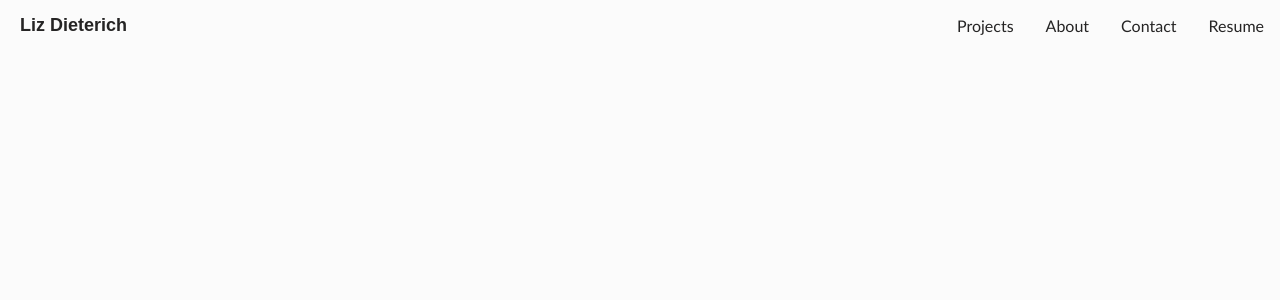
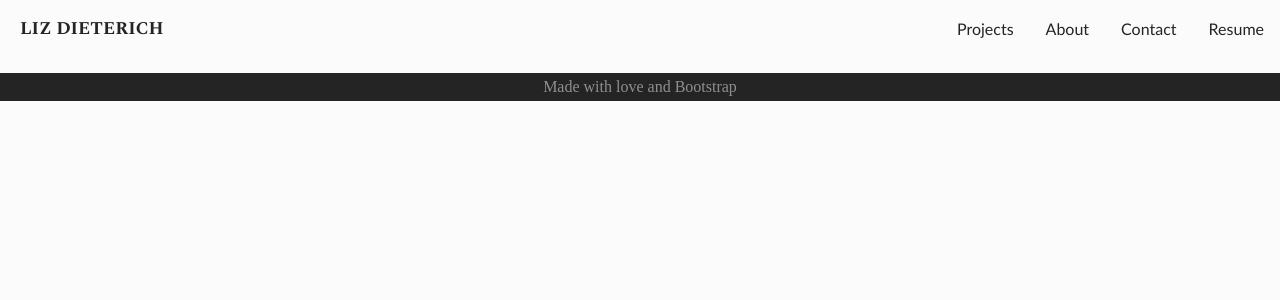
Before and after one commit to dieterichelizabeth/React-Portfolio, a React (Create React App) app: page / in a window 1280 px wide. Shown: the top 300 px of the page. Built offline with nearby package versions, Linux system fonts and the light colour scheme.

Commit message:
Adds intial Footer

```diff
--- a/public/index.html
+++ b/public/index.html
@@ -8,6 +8,22 @@
     <meta
       name="description"
       content="Web site created using create-react-app"
+    />
+    <link
+      href="https://fonts.googleapis.com/css2?family=Oswald:wght@700&display=swap"
+      rel="stylesheet"
+    />
+    <link
+      href="https://fonts.googleapis.com/css2?family=Comfortaa:wght@300&display=swap"
+      rel="stylesheet"
+    />
+    <link
+      href="https://fonts.googleapis.com/css2?family=Roboto+Mono:wght@300&display=swap"
+      rel="stylesheet"
+    />
+    <link
+      href="https://fonts.googleapis.com/css2?family=Spectral:wght@700&display=swap"
+      rel="stylesheet"
     />
     <link rel="apple-touch-icon" href="%PUBLIC_URL%/logo192.png" />
     <!--
--- a/src/App.js
+++ b/src/App.js
@@ -1,5 +1,6 @@
 import React from "react";
 import Nav from "./components/Nav";
+import Footer from "./components/Footer";
 // import logo from "./logo.svg";
 import "./App.css";
 
@@ -7,6 +8,7 @@ function App() {
   return (
     <div>
       <Nav></Nav>
+      <Footer></Footer>
     </div>
   );
 }
--- /dev/null
+++ b/src/components/Footer/index.js
@@ -0,0 +1,28 @@
+import React from "react";
+
+function Footer() {
+  return (
+    <footer>
+      <a
+        href="https://github.com/dieterichelizabeth"
+        rel="noopener noreferrer"
+        target="_blank"
+      >
+        <i class="bi bi-github text-light"></i>
+      </a>
+      <a
+        href="https://www.linkedin.com/in/elizabeth-dieterich-067b55a8/"
+        rel="noopener noreferrer"
+        target="_blank"
+      >
+        <i class="bi bi-linkedin text-light"></i>
+      </a>
+
+      <p>Made with love and Bootstrap</p>
+
+      <script src="./assets/js/script.js"></script>
+    </footer>
+  );
+}
+
+export default Footer;
--- a/src/components/Nav/index.js
+++ b/src/components/Nav/index.js
@@ -1,9 +1,10 @@
 import React from "react";
+
 function Nav() {
   return (
     <nav className="navbar">
       <div className="portfolio-title">
-        <h1>Liz Dieterich</h1>
+        <h1>LIZ DIETERICH</h1>
       </div>
       <div className="nav-links">
         <ul>
--- a/src/index.css
+++ b/src/index.css
@@ -22,7 +22,7 @@ body {
   background-color: #fbfbfbd7;
 }
 
-/* Begin styles to Nav */
+/* Styles to Nav */
 .navbar {
   display: flex;
   position: relative;
@@ -35,7 +35,7 @@ nav h1 {
   margin-left: 20px;
   color: #252424ff;
   font-size: 18px;
-  font-family: "Oswald", sans-serif;
+  font-family: "Spectral", serif;
 }
 
 .nav-links {
@@ -62,3 +62,16 @@ nav h1 {
 .nav-links li:hover {
   text-decoration: underline;
 }
+
+/* Styles to Footer */
+footer {
+  background-color: #252424;
+  color: #ebedf088;
+  text-align: center;
+}
+
+footer p {
+  margin-bottom: 0px;
+  margin-block-end: 0px;
+  padding: 5px;
+}
```
Also changed, not shown: src/components/About/index.js (added).
